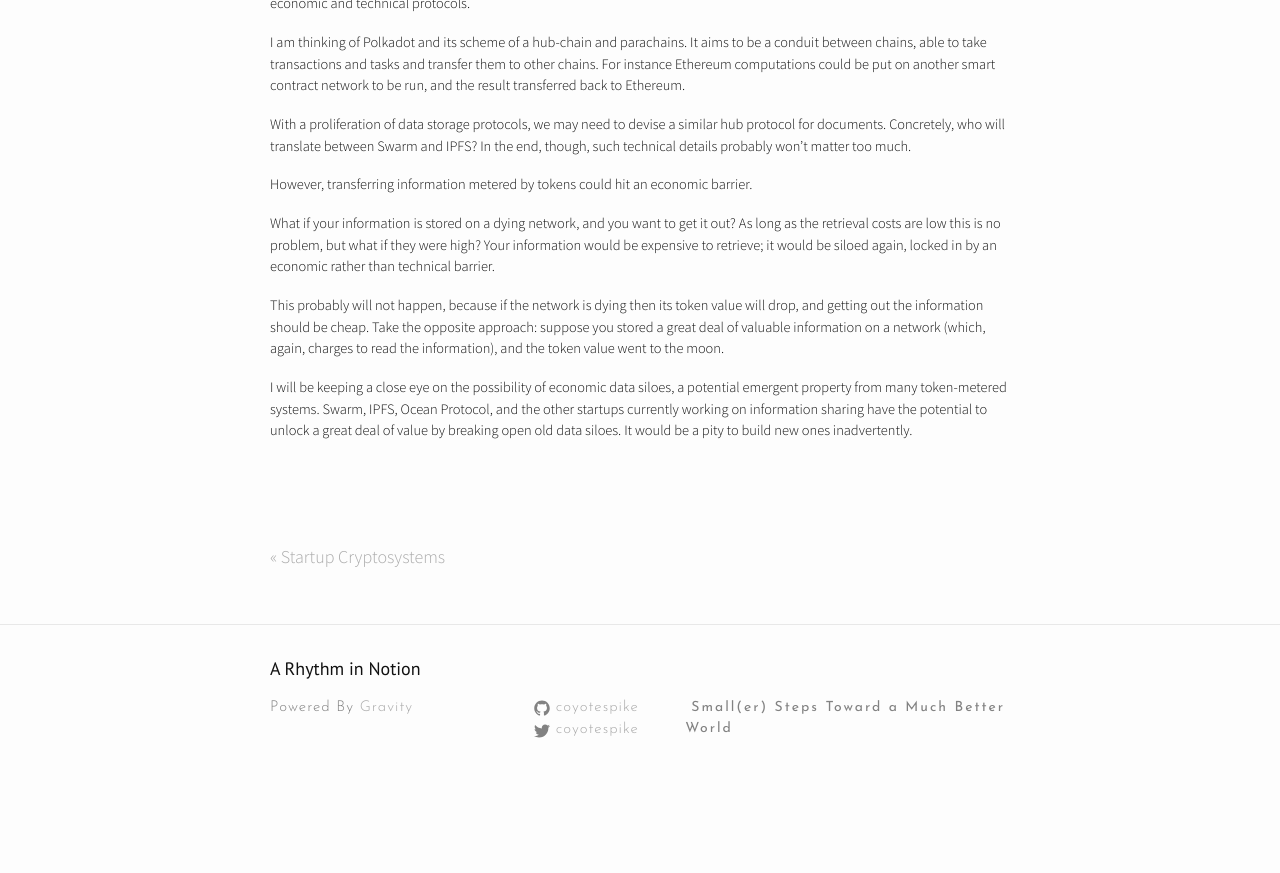
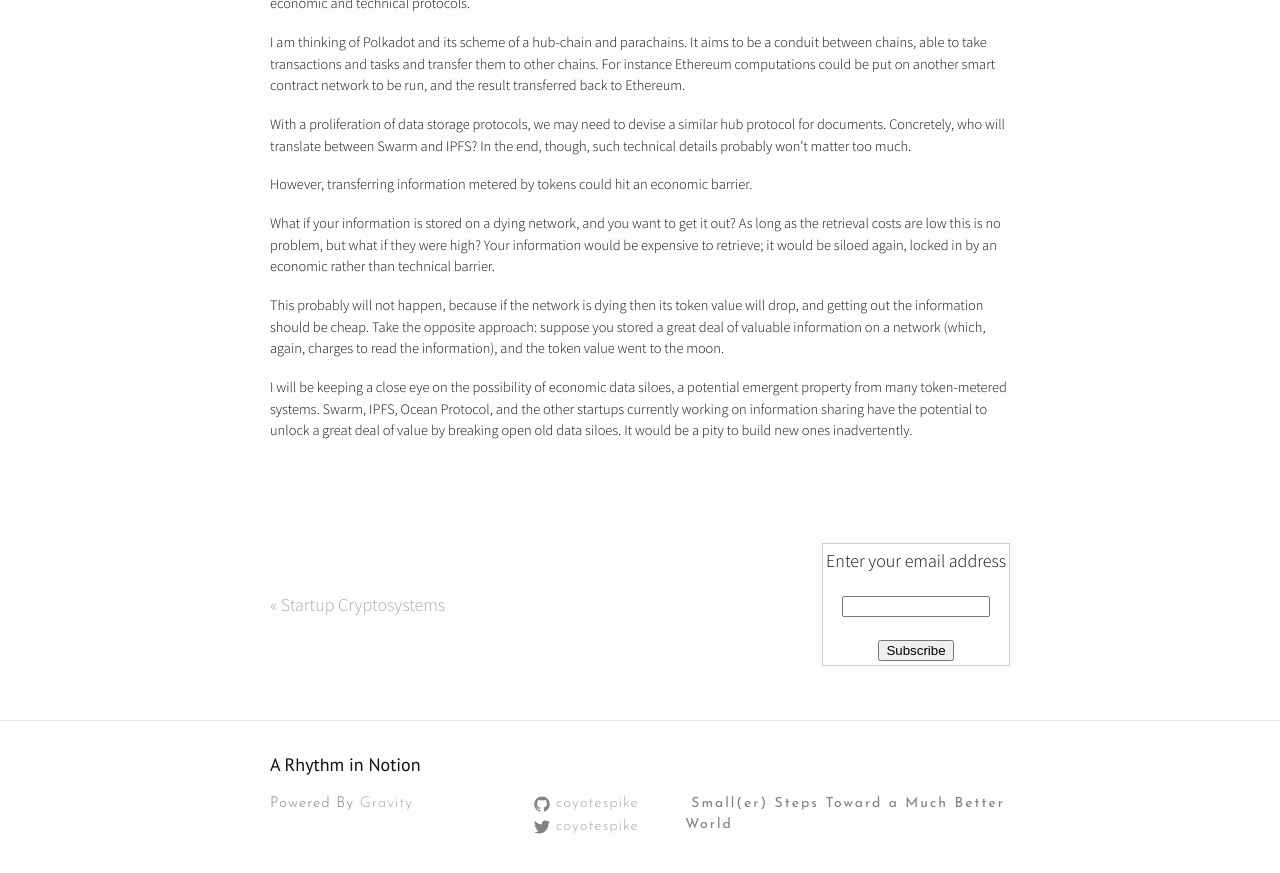
Before and after one commit to coyotespike/coyotespike.github.io, a Jekyll site: the page built from _posts/2018-04-02-EconomicSiloes.md, in a window 1280 px wide and 900 px high, scrolled down 1365 px. Shown: the top 873 px of the window. Built offline with Jekyll 4.4.1, drawn with Linux system fonts in a browser that asks for light colours; nearby versions of some CDN libraries; before the commit the page ends 2169 px from its top, so only the background shows below that.

Commit message:
Putting subscribe at bottom of all posts

```diff
--- a/_layouts/post.html
+++ b/_layouts/post.html
@@ -31,6 +31,9 @@
         {{page.next.title}} &raquo;
     </a>
   {% endif %}
+
+ <form style="border:1px solid #ccc;padding:3px;text-align:center;" action="https://tinyletter.com/coyotespike" method="post" target="popupwindow" onsubmit="window.open('https://tinyletter.com/coyotespike', 'popupwindow', 'scrollbars=yes,width=800,height=600');return true"><p><label for="tlemail">Enter your email address</label></p><p><input type="text" style="width:140px" name="email" id="tlemail" /></p><input type="hidden" value="1" name="embed"/><input type="submit" value="Subscribe" /></form>
+
   </footer>
 
 
```
